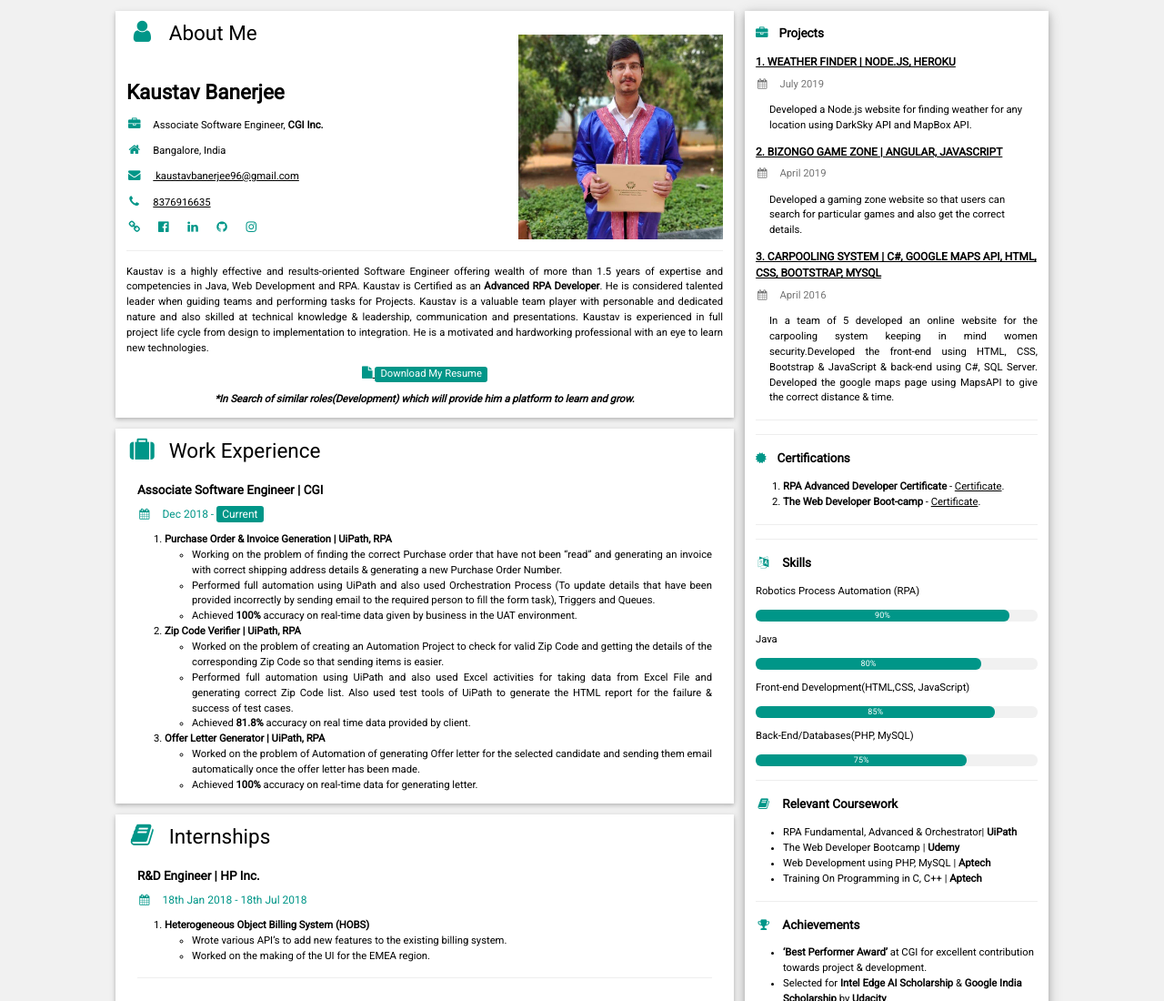
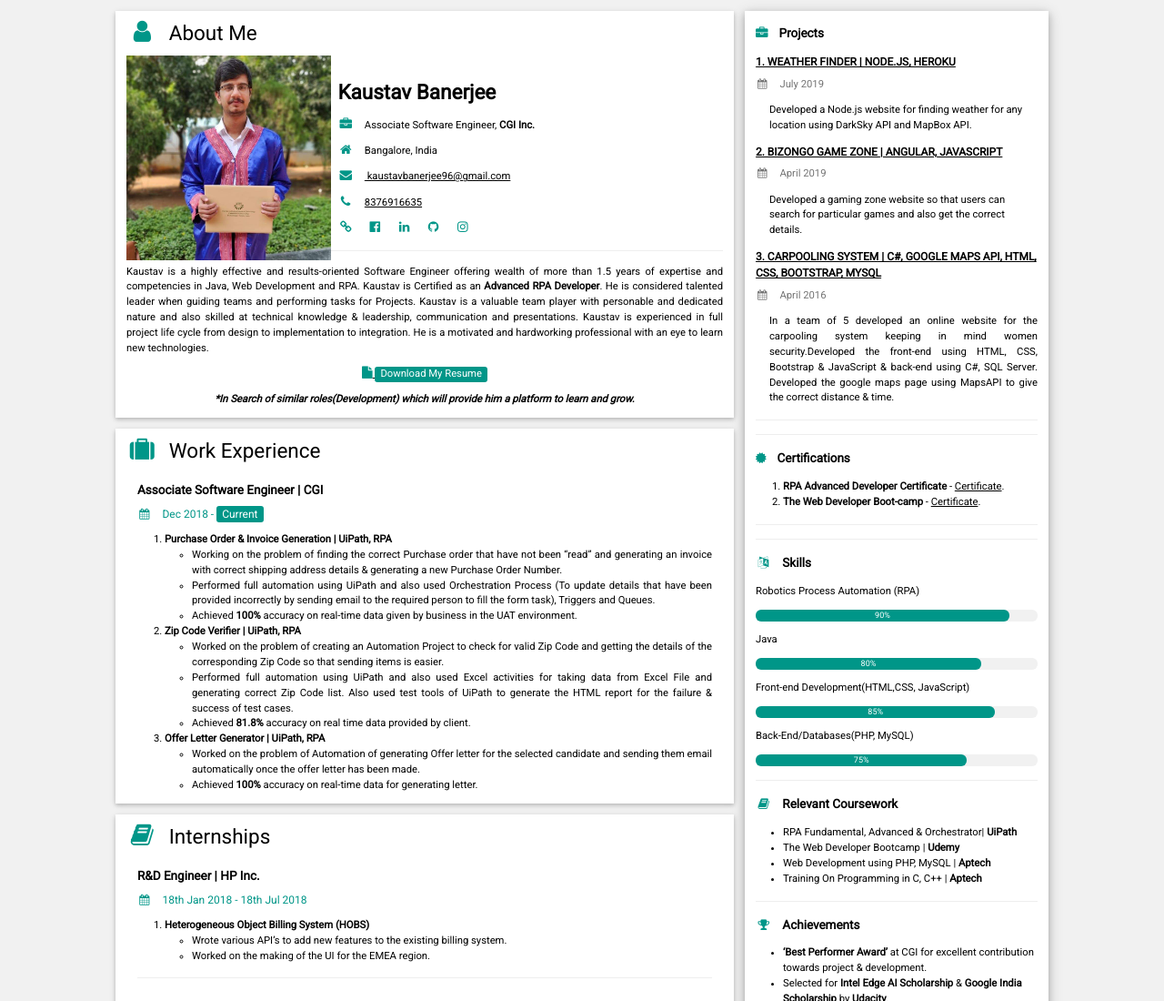
Before and after one commit to Kaustav96/Kaustav96.github.io, a website: page index.html in a window 1280 px wide. Shown: the top 1100 px of the page at 91% size. Drawn offline with nearby package versions, Linux system fonts and the light colour scheme.

Commit message:
Update index.html

```diff
--- a/index.html
+++ b/index.html
@@ -27,7 +27,7 @@ html,body,h1,h2,h3,h4,h5,h6 {font-family: "Roboto", sans-serif}
     <div class="w3-twothird">
             <div class="w3-container w3-card w3-white w3-margin-bottom">
                     <h2 class="w3-text-black"><i class="fa fa-user fa-fw w3-margin-right w3-xxlarge w3-text-teal"></i>About Me</h2>
-                    <img src="img/me1.jpg" style="width:300; float: right;margin-top: -30px;margin-left: 10px;" height="300px" alt="Avatar"><br>
+                    <img src="img/me1.jpg" style="width:300; float: left;margin-right: 10px;" height="300px" alt="Avatar"><br>
                       <div class=" w3-justify w3-text-black">
                         <h2><b>Kaustav Banerjee</b></h2>
                         <p style="color: black; text-align: justify"><i class="fa fa-briefcase fa-fw w3-margin-right w3-large w3-text-teal"></i>Associate Software Engineer, <strong>CGI Inc.</strong></p>
```
